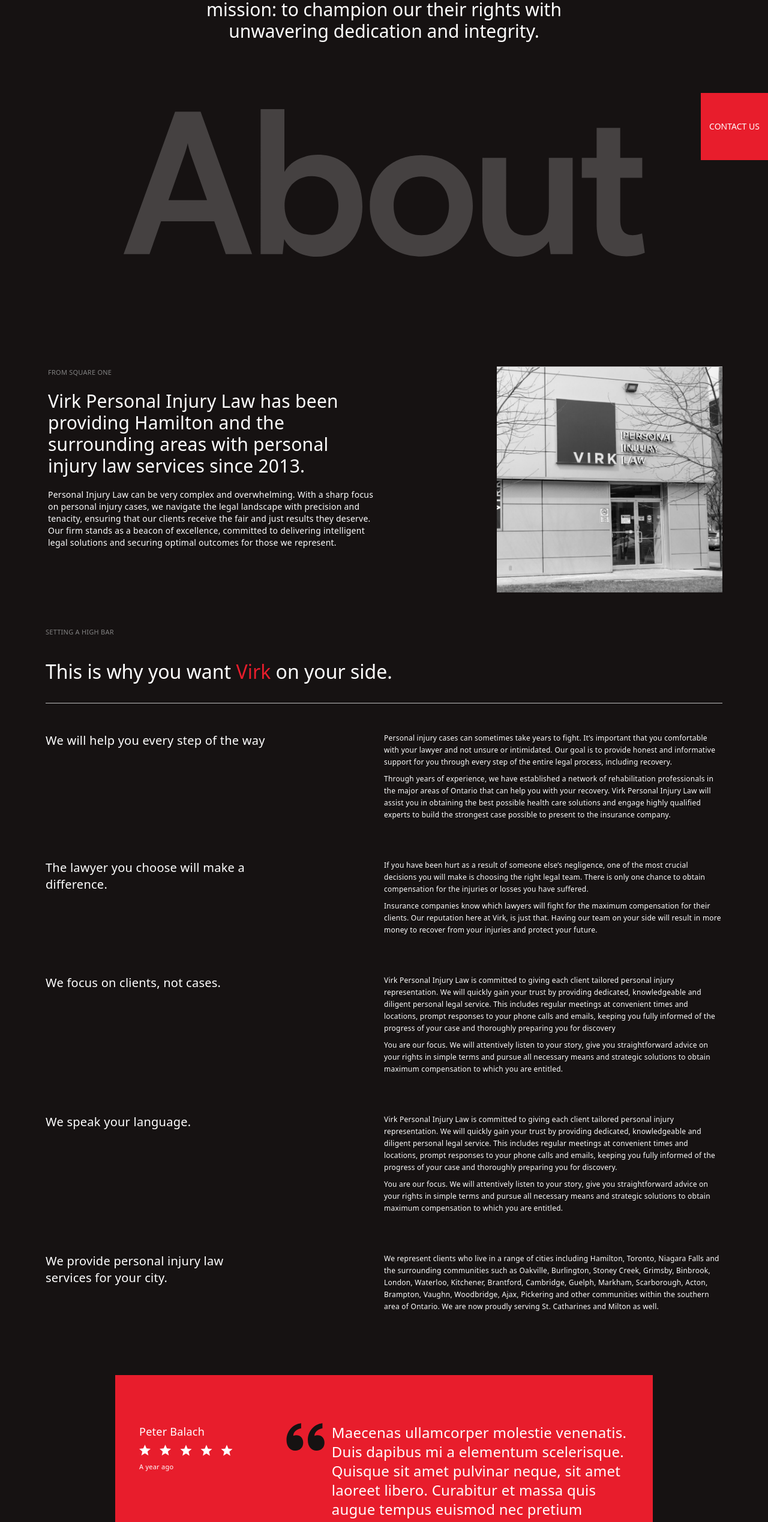
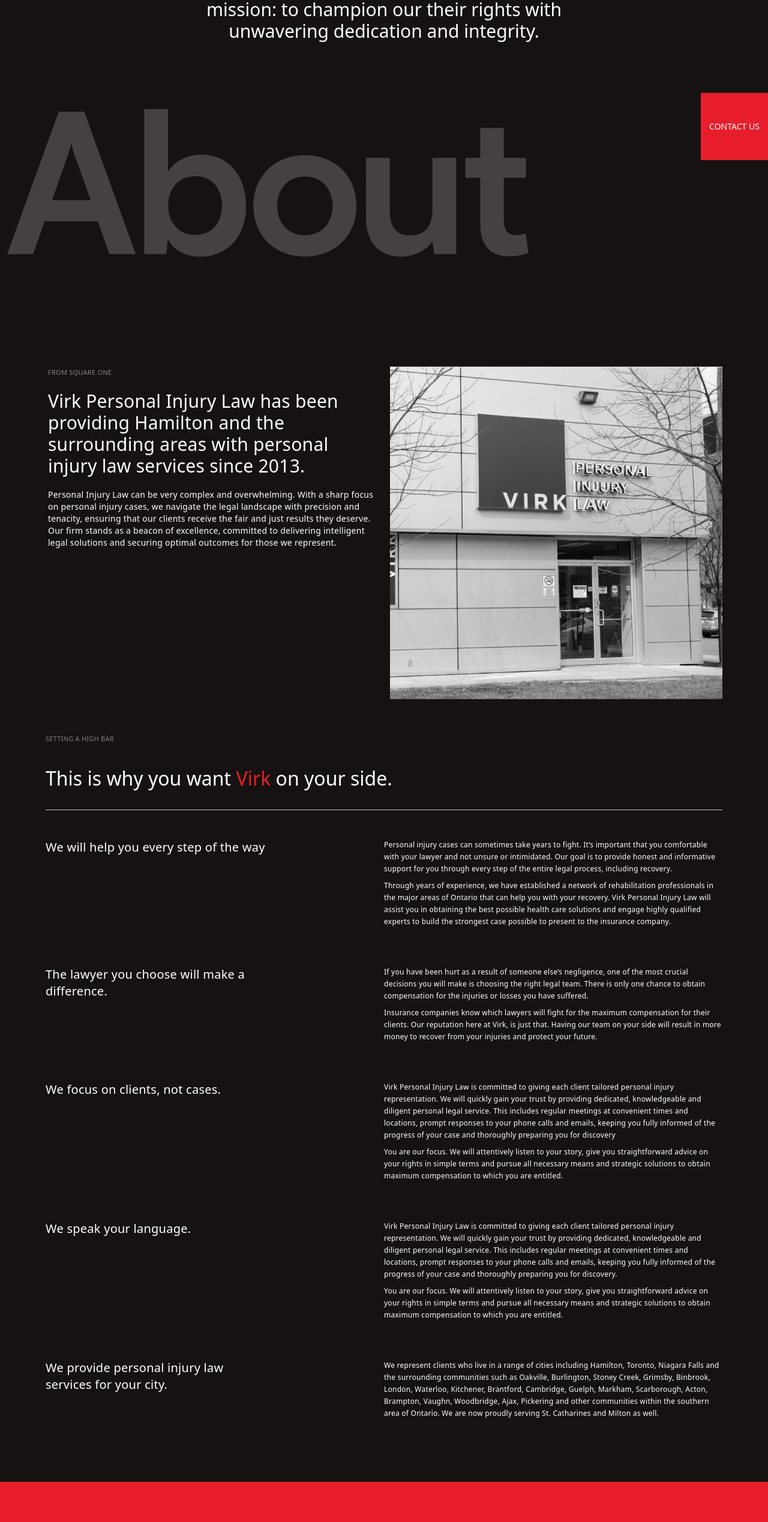
Before and after one commit to DevOluwatoyin/commercial-website, a React (Vite) app: page /about in a window 1280 px wide. Shown: the part 245-2783 px from the top of the page at 60% size. Built offline with nearby package versions, Linux system fonts and the light colour scheme; a web font is replaced by a local one.

Commit message:
Modify testimony section

```diff
--- a/src/pages/about.jsx
+++ b/src/pages/about.jsx
@@ -43,7 +43,7 @@
           With every client, we are driven by a singular mission: to champion
           our their rights with unwavering dedication and integrity.
         </p>
-        <img src={AboutTxt} alt="About" />
+        <img src={AboutTxt} alt="About" className="self-start" />
       </div>
 
       <div className="mx-auto flex max-w-6xl flex-col justify-between gap-5 px-3 py-8 md:flex-row md:items-center md:py-14 lg:items-start">
@@ -72,7 +72,7 @@
           </Typography>
         </div>
 
-        <div className="md:w-1/2 lg:w-1/3">
+        <div className="md:w-1/2">
           <img
             src={AboutImg}
             className="w-full grayscale md:self-start"
@@ -109,7 +109,7 @@
         </div>
       </div>
 
-      <div className="mx-auto my-16 flex  max-w-4xl flex-col justify-between gap-5 bg-primary-main px-3 py-20 md:flex-row md:px-10">
+      <div className="mx-auto my-16 flex max-w-7xl flex-col justify-between gap-5 bg-primary-main px-3 py-20 md:flex-row md:px-10 md:justify-start md:gap-20 lg:pl-10">
         <div className="space-y-2">
           <Typography
             customClassName="!text-white !text-lg"
@@ -119,16 +119,16 @@
           </Typography>
           <img src={Stars} alt="star rating" />
           <Typography
-            customClassName="!text-[11px] !text-white"
+            customClassName="!text-[11px] !text-white !uppercase md:!mt-10"
             fontWeight="regular"
           >
             A year ago
           </Typography>
         </div>
-        <div className="flex items-start gap-3 md:w-[70%]">
-          <img src={Quote} alt="Quote" className="w-4 md:w-16" />
+        <div className="flex items-start gap-3 md:w-[70%] lg:gap-10 lg:w-[80%]">
+          <img src={Quote} alt="Quote" className="w-4 md:w-16 lg:w-24" />
           <Typography
-            customClassName="!text-white md:!text-2xl"
+            customClassName="!text-white md:!text-2xl lg:!text-4xl"
             fontWeight="regular"
           >
             Maecenas ullamcorper molestie venenatis. Duis dapibus mi a elementum
```
